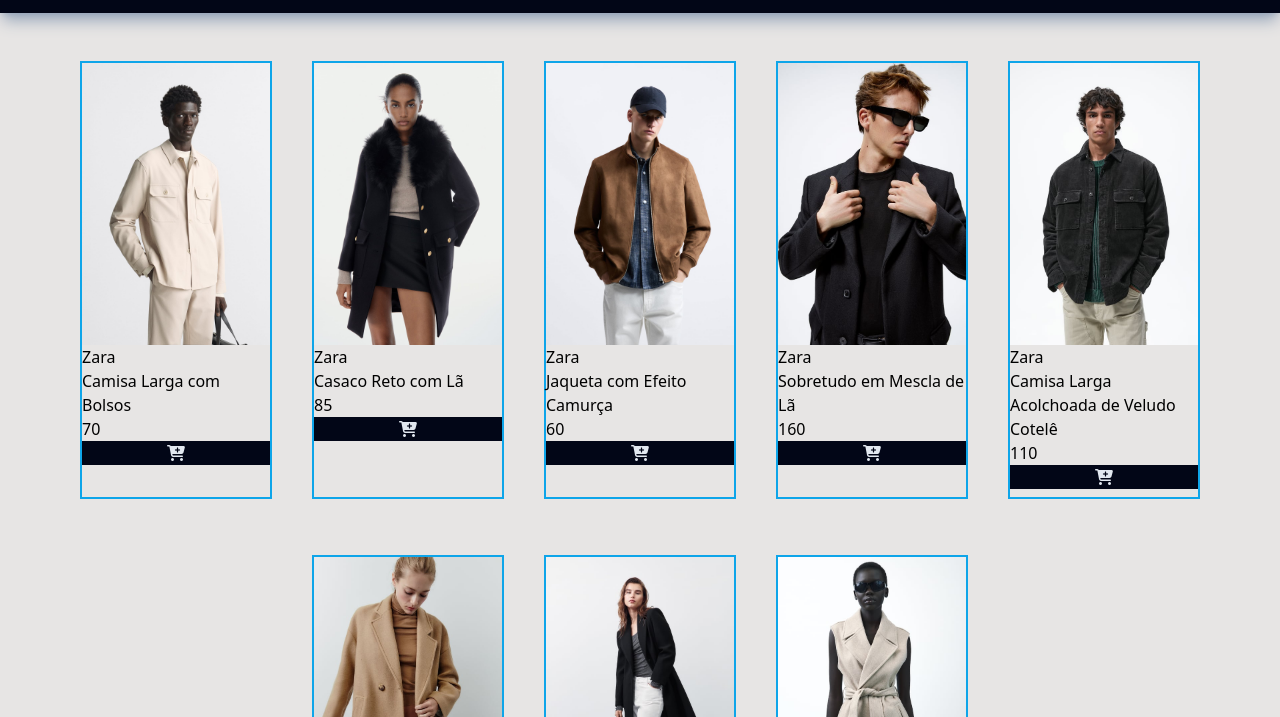
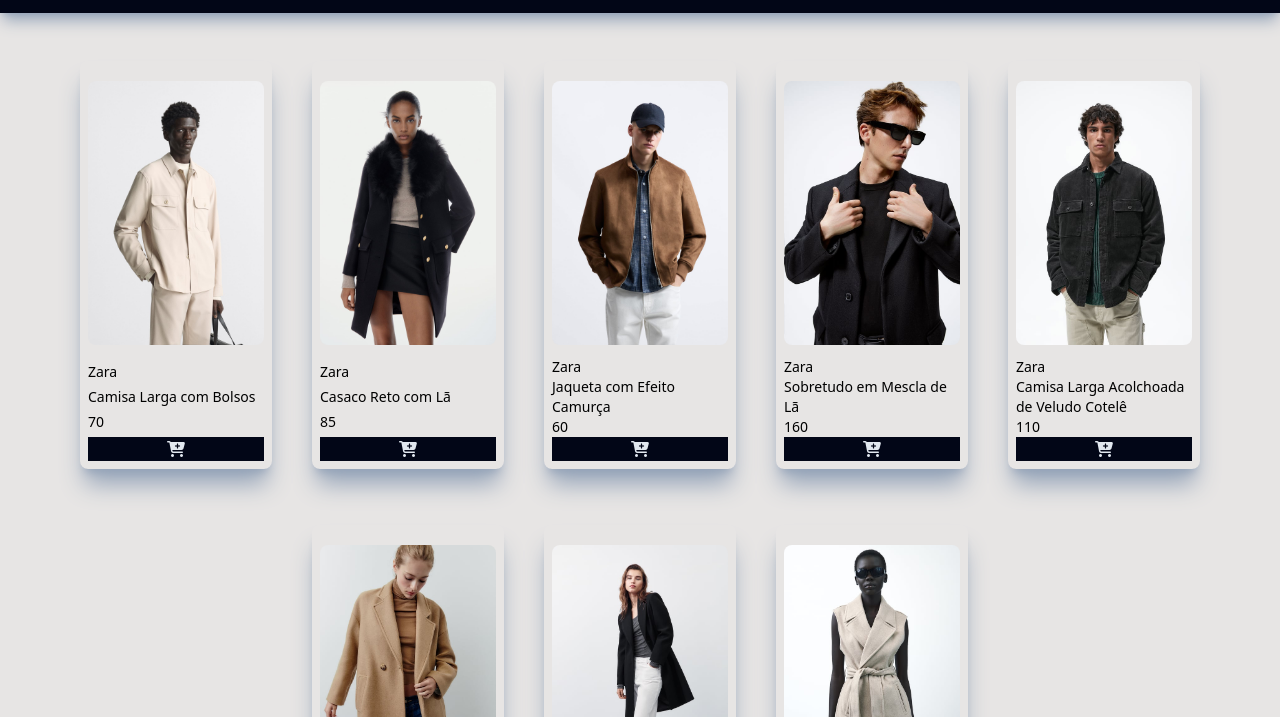
Before and after one commit to CBrandsDev/La-ele-Compras, a website built with Vite: page index.html in a window 1280 px wide. Shown: the part 83-800 px from the top of the page. Built offline with nearby package versions, Linux system fonts and the light colour scheme.

Commit message:
some changes

```diff
--- a/index.html
+++ b/index.html
@@ -33,7 +33,7 @@
       <button class="bg-slate-200 text-slate-900 p-1">Finalizar Compra</button>
     </section>
     <header
-      class="text-xl sticky top-0 flex bg-slate-950 shadow-slate-400 shadow-lg px-8 py-4 justify-between"
+      class="text-xl sticky top-0 flex bg-slate-950 shadow-slate-400 shadow-lg px-8 py-4 justify-between z-10"
     >
       <img class="h-16" src="./assets/logo/hashtag.svg" alt="logo" />
       <div class="text-slate-200 flex gap-2 items-end mx-2">
--- a/src/cartaoProduto.js
+++ b/src/cartaoProduto.js
@@ -1,15 +1,21 @@
+import { adicionarAoCarrinho } from "./menuCarrinho";
 import { catalogo } from "./utilidades";
 
 export function renderizarCatalogo() {
   for (const produtoCatalogo of catalogo) {
-    const cartaoProduto = `<div class="flex flex-col border-solid border-2 border-sky-500 w-48 my-2 pb-2" id="card-produto-${produtoCatalogo.id}">
-        <img src="./assets/img/${produtoCatalogo.imagem}.jpg" alt="Produto 1">
-      <p class="marca">${produtoCatalogo.marca}</p>
-      <p>${produtoCatalogo.nome}</p>
-      <p>${produtoCatalogo.preco}</p>
-      <button class="bg-slate-950 text-slate-200 "><i class="fa-solid fa-cart-plus"></i></button>
+    const cartaoProduto = `<div class="flex flex-col w-48 my-2 p-2 justify-between group shadow-xl shadow-slate-400 rounded-lg " id="card-produto-${produtoCatalogo.id}">
+        <img class="group-hover:scale-110 duration-300 my-3 rounded-lg" src="./assets/img/${produtoCatalogo.imagem}.jpg" alt="Produto 1">
+      <p class="text-sm">${produtoCatalogo.marca}</p>
+      <p class="text-sm">${produtoCatalogo.nome}</p>
+      <p class="text-sm">${produtoCatalogo.preco}</p>
+      <button id="adicionar-${produtoCatalogo.id}" class="bg-slate-950 text-slate-200 hover:bg-slate-700"><i class="fa-solid fa-cart-plus"></i></button>
       </div>`;
 
     document.getElementById("container-produto").innerHTML += cartaoProduto;
   }
+  for (const produtoCatalogo of catalogo) {
+    document
+      .getElementById(`adicionar-${produtoCatalogo.id}`)
+      .addEventListener("click", adicionarAoCarrinho);
+  }
 }
```
